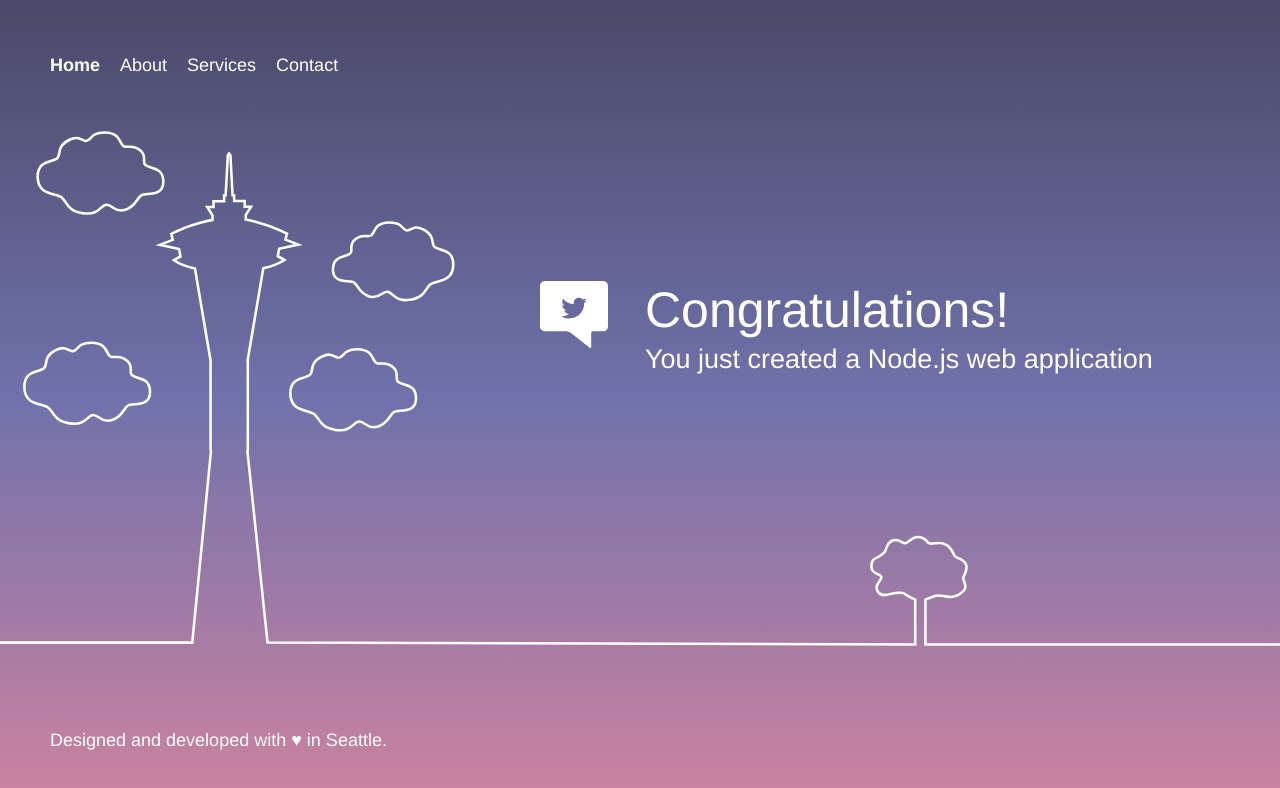
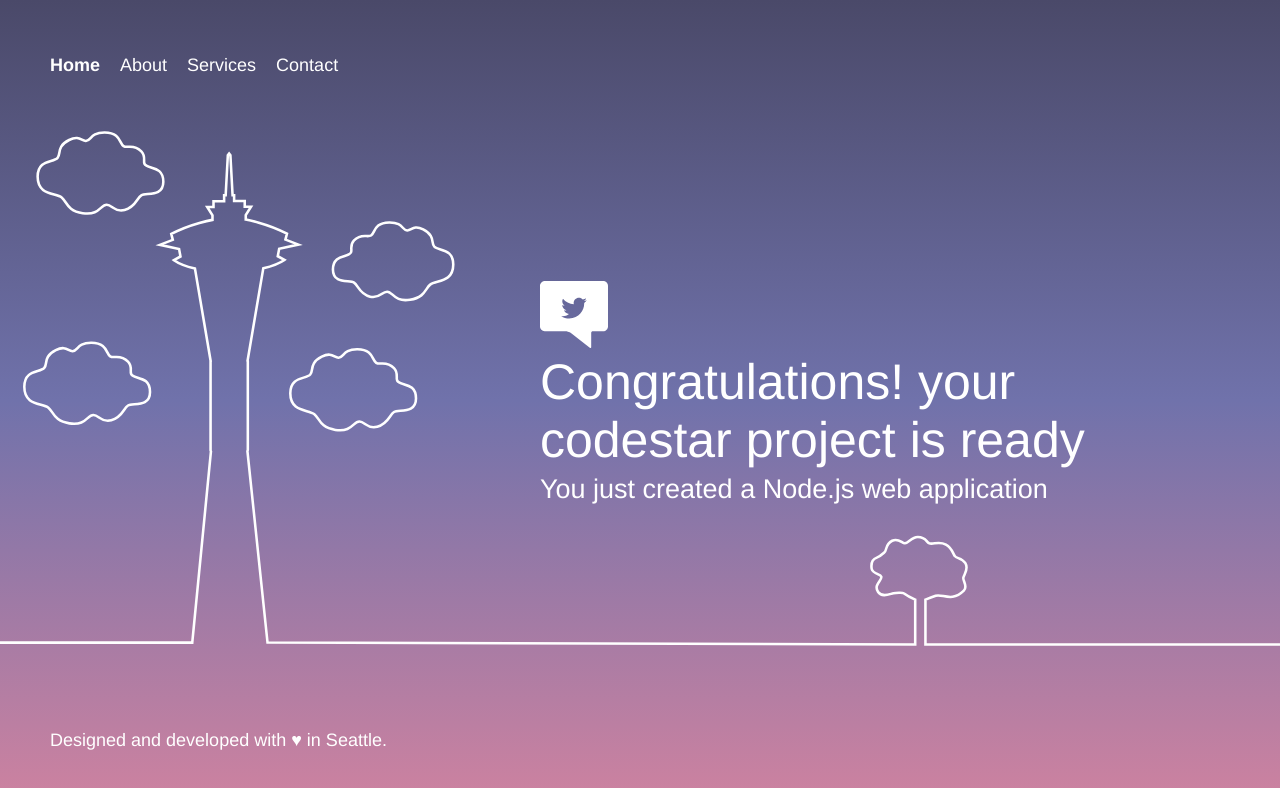
Before and after one commit to siva-ratheesh/ML-test-codestar, a plain HTML site: page public/index.html in a window 1280 px wide. Drawn offline with Linux system fonts and the light colour scheme.

Commit message:
some text added

```diff
--- a/public/index.html
+++ b/public/index.html
@@ -58,7 +58,7 @@
         <div class="message">
             <a class="twitter-link" href="http://twitter.com/home/?status=I%20created%20a%20project%20with%20AWS%20CodeStar!%20%23AWS%20%23AWSCodeStar%20https%3A%2F%2Faws.amazon.com%2Fcodestar"><img src="assets/img/tweet.svg" /></a>
             <div class="text">
-                <h1>Congratulations!</h1>
+                <h1>Congratulations! your codestar project is ready</h1>
                 <h2>You just created a Node.js web application</h2>
             </div>
         </div>
```
